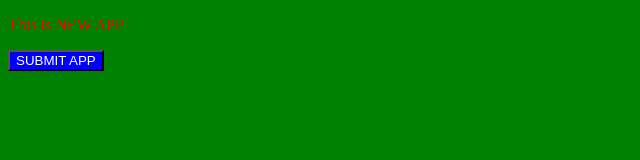
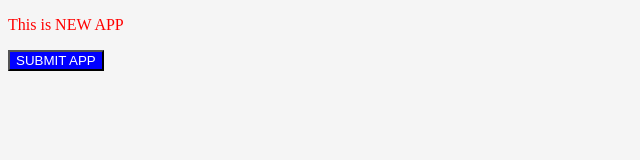
Before and after one commit to Trieudz13012004/git-tutorial, a plain HTML site: page index.html in a window 1280 px wide. Shown: the whole page, without its empty margins (0-640 px from the left). Drawn offline with Linux system fonts and the light colour scheme.

Commit message:
Change index2.css

```diff
--- a/index2.css
+++ b/index2.css
@@ -1,4 +1,4 @@
 body {
-    background-color: green;
+    background-color: whitesmoke;
     color: red;
 }
```
